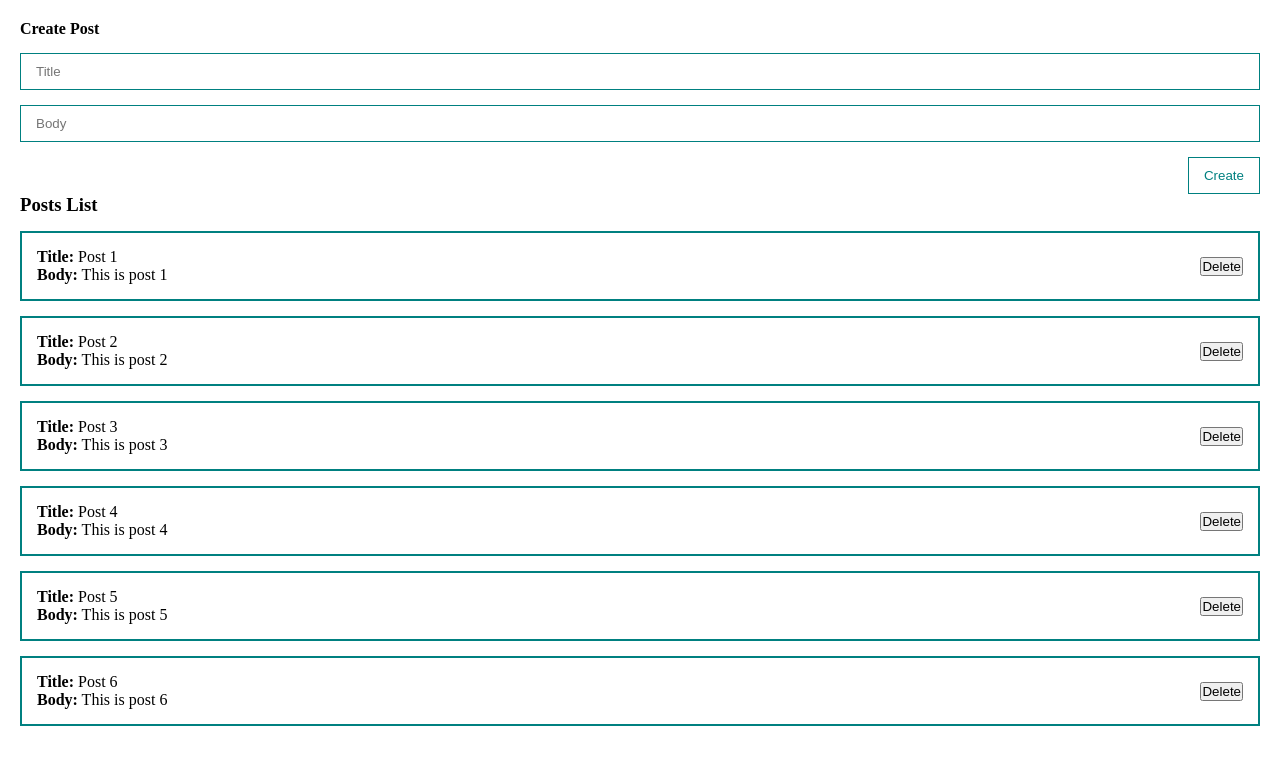
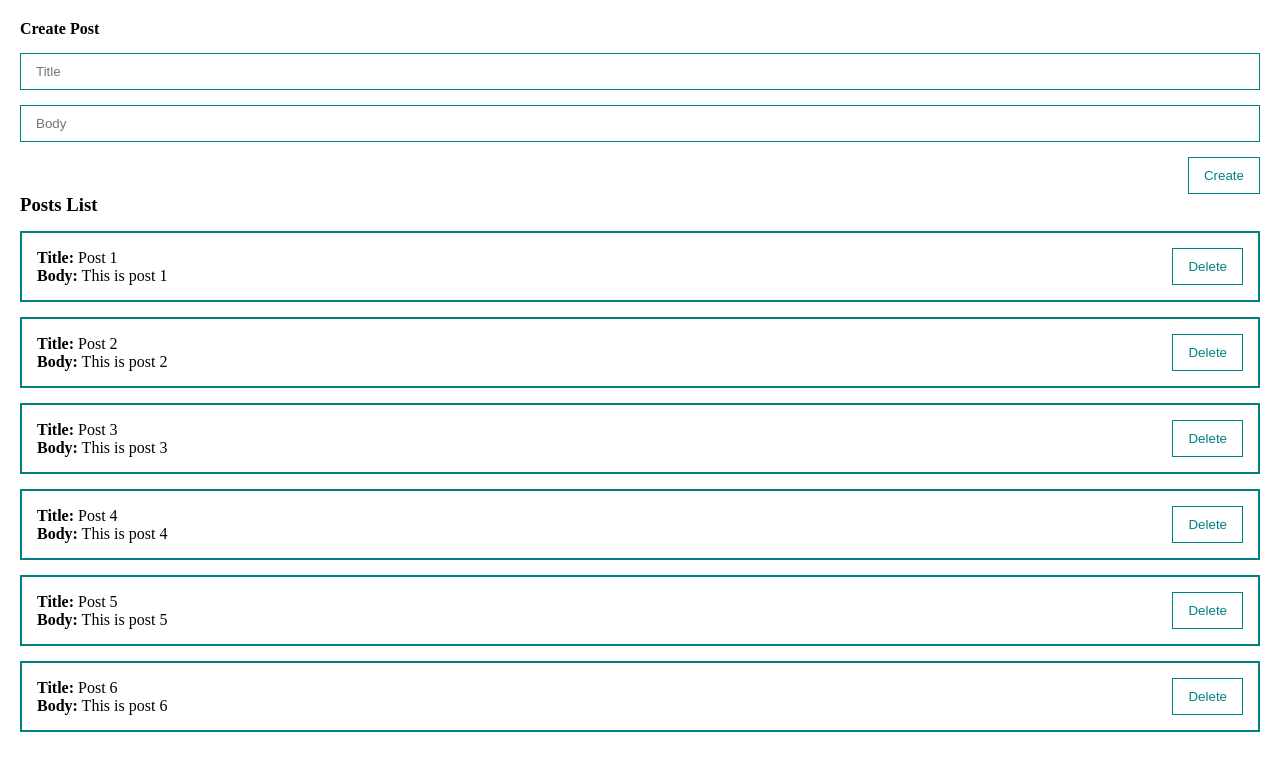
Before and after one commit to Saq-torosyan82/my-vue-project, a Vue app: page / in a window 1280 px wide. Shown: the top 770 px of the page. Built offline with nearby package versions, Linux system fonts and the light colour scheme; the HTML template or start-up script is replaced by a standard one.

Commit message:
created MyButton component

```diff
--- a/src/components/PostForm.vue
+++ b/src/components/PostForm.vue
@@ -4,14 +4,21 @@
       <h4>Create Post</h4>
       <input v-model="post.title" class="input" type="text" placeholder="Title">
       <input v-model="post.body" class="input" type="text" placeholder="Body">
-      <button class="btn" @click="createPost">Create</button>
+      <my-button style="align-self: flex-end; margin-top: 15px;" @click="createPost">
+        Create
+      </my-button>
     </form>
   </div>
 </template>
 
 <script>
+import MyButton from "@/components/UI/MyButton";
+
 export default {
   name: "PostForm",
+  components: {
+    MyButton
+  },
   data() {
     return {
       post: {
@@ -48,14 +55,4 @@
   padding: 10px 15px;
   margin-top: 15px;
 }
-
-.btn {
-  margin-top: 15px;
-  align-self: flex-end;
-  padding: 10px 15px;
-  background: none;
-  border: 1px solid teal;
-  cursor: pointer;
-  color: teal;
-}
 </style>
--- a/src/components/PostItem.vue
+++ b/src/components/PostItem.vue
@@ -5,14 +5,21 @@
       <div><strong>Body:</strong> {{ post.body }}</div>
     </div>
     <div class="post__btns">
-      <button>Delete</button>
+      <my-button>
+        Delete
+      </my-button>
     </div>
   </div>
 </template>
 
 <script>
+import MyButton from "@/components/UI/MyButton";
+
 export default {
   name: "PostItem",
+  components: {
+    MyButton
+  },
   props: {
     post: {
       type: Object,
--- /dev/null
+++ b/src/components/UI/MyButton.vue
@@ -0,0 +1,21 @@
+<template>
+  <button class="btn">
+    <slot></slot>
+  </button>
+</template>
+
+<script>
+export default {
+  name: "MyButton"
+}
+</script>
+
+<style scoped>
+.btn {
+  padding: 10px 15px;
+  background: none;
+  border: 1px solid teal;
+  cursor: pointer;
+  color: teal;
+}
+</style>
```
